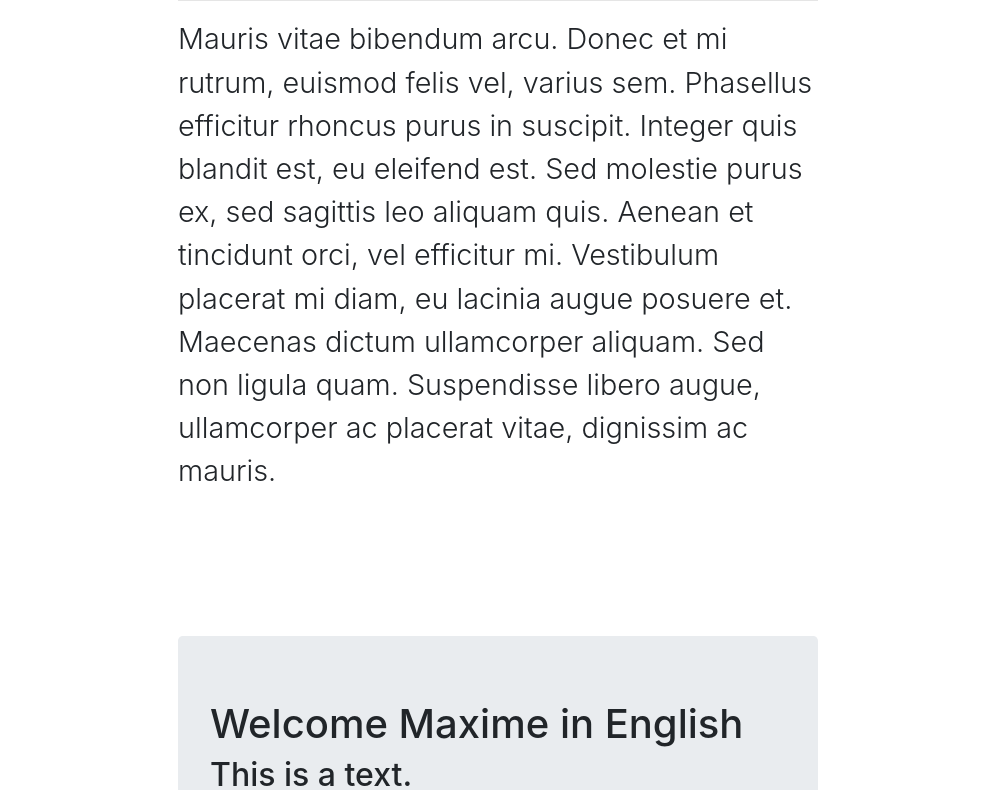
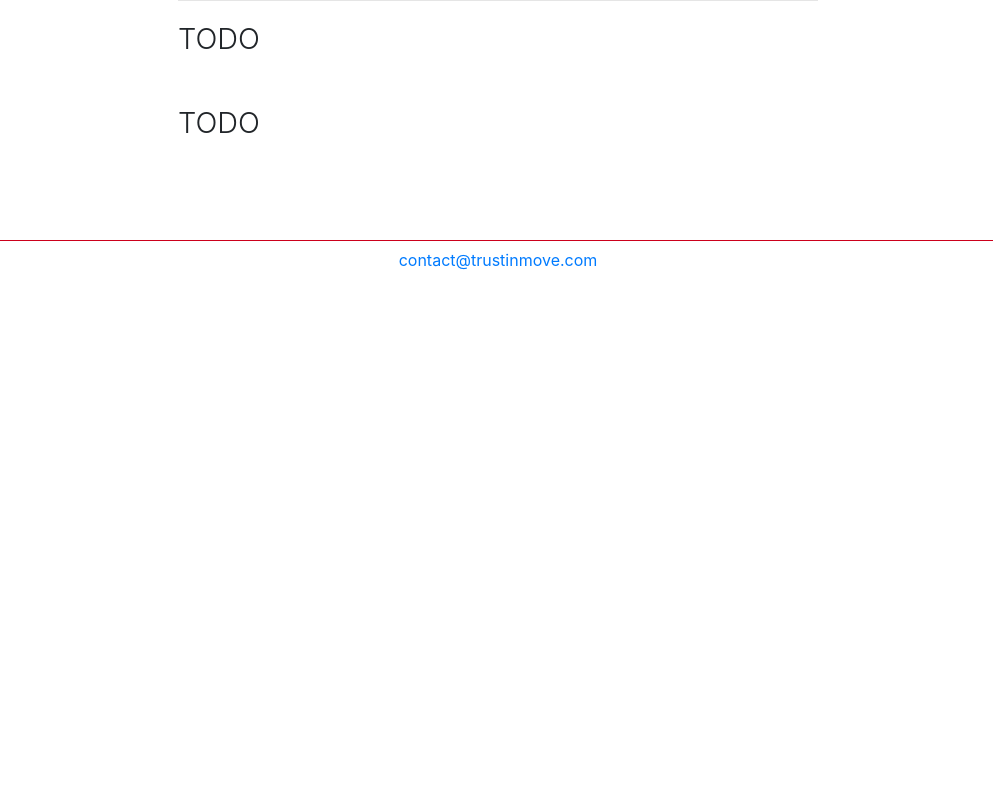
Before and after one commit to mpean/trustinmove, a website built with webpack: page src/index.html in a window 1280 px wide. Shown: the part 430-1220 px from the top of the page, without its empty margins (142-1135 px from the left). After the commit the page ends 800 px from the top, so only its background shows below. Built offline with nearby package versions, Linux system fonts and the light colour scheme.

Commit message:
init simple content

```diff
--- a/src/index.html
+++ b/src/index.html
@@ -10,8 +10,8 @@
     <div class="btn-group btn-group-sm" role="group" aria-label="Basic example">
       <button type="button" class="btn btn-secondary" onclick="displayLanguage('en')">en</button>
       <button type="button" class="btn btn-secondary" onclick="displayLanguage('fr')">fr</button>
-      <button type="button" class="btn btn-secondary">de</button>
-      <button type="button" class="btn btn-secondary">sp</button>
+      <button type="button" class="btn btn-secondary" onclick="displayLanguage('de')">de</button>
+      <button type="button" class="btn btn-secondary" onclick="displayLanguage('sp')">sp</button>
     </div>
   </div>
 </div>
@@ -21,27 +21,11 @@
 <div class="main-layout">
   <div class="content">
     <h1 id="bienvenue">bienvenue</h1>
-    <h2 id="texte">texte</h2>
+    <h2 id="construction">construction</h2>
     <hr>
-    <p id="lorem" class="texte lead">lorem</p>
-  </div>
-</div>
-
-<div class="main-layout">
-  <div class="content jumbotron">
-    <h1 id="bienvenue2">bienvenue</h1>
-    <h2 id="texte2">texte</h2>
-    <hr>
-    <p id="lorem2" class="texte lead">lorem</p>
-  </div>
-</div>
-
-<div class="main-layout">
-  <div class="content">
-    <h1 id="bienvenue3">bienvenue</h1>
-    <h2 id="texte3">texte</h2>
-    <hr>
-    <p id="lorem3" class="texte lead">lorem</p>
+    <p id="intro" class="texte lead">intro</p>
+    <br>
+    <p id="contact" class="texte lead">contact</p>
   </div>
 </div>
 
--- a/src/index.js
+++ b/src/index.js
@@ -6,41 +6,31 @@ import './index.css';
 
 var content = {
   'bienvenue': {
-    'fr': 'Bienvenue Maxime en Français',
-    'en': 'Welcome Maxime in English'
+    'en': 'TODO',
+    'fr': 'Bienvenue chez Trust in Move',
+    'de': 'TODO',
+    'sp': 'TODO',
   },
-  'texte': {
-    'fr': 'Ceci est un texte.',
-    'en': 'This is a text.'
+  'construction': {
+    'en': 'TODO',
+    'fr': 'Ce site est en construction',
+    'de': 'TODO',
+    'sp': 'TODO',
   },
-  'lorem': {
-    'fr': 'Trust in Move accompagne les entreprises vers demain : internationalisation, export, efficacité commerciale, facilitation du changement. Parce que nous vivons dans un monde en mouvement et savoir en tirer bénéfice est une des clefs du succès. ',
-    'en': 'Mauris vitae bibendum arcu. Donec et mi rutrum, euismod felis vel, varius sem. Phasellus efficitur rhoncus purus in suscipit. Integer quis blandit est, eu eleifend est. Sed molestie purus ex, sed sagittis leo aliquam quis. Aenean et tincidunt orci, vel efficitur mi. Vestibulum placerat mi diam, eu lacinia augue posuere et. Maecenas dictum ullamcorper aliquam. Sed non ligula quam. Suspendisse libero augue, ullamcorper ac placerat vitae, dignissim ac mauris.'
+  'intro': {
+    'en': 'TODO',
+    'fr': 'Trust in Move accompagne les entreprises vers demain : internationalisation, export, efficacité commerciale, facilitation du changement. Parce' +
+    ' que nous vivons dans un monde en mouvement et savoir en tirer bénéfice est une des clefs du succès.',
+    'de': 'Trust in Move begleitet Unternehmen in die Welt von morgen: Internationalisierung, Export, Vertriebseffizienz, Veränderungsmanagement. Weil wir' +
+    ' in einer Welt in Bewegung leben, und das Beste daraus zu ziehen führt uns zum Erfolg!',
+    'sp': 'TODO'
   },
-  'bienvenue2': {
-    'fr': 'Bienvenue Maxime en Français',
-    'en': 'Welcome Maxime in English'
-  },
-  'texte2': {
-    'fr': 'Ceci est un texte.',
-    'en': 'This is a text.'
-  },
-  'lorem2': {
-    'fr': 'Trust in Move accompagne les entreprises vers demain : internationalisation, export, efficacité commerciale, facilitation du changement. Parce que nous vivons dans un monde en mouvement et savoir en tirer bénéfice est une des clefs du succès. ',
-    'en': 'Mauris vitae bibendum arcu. Donec et mi rutrum, euismod felis vel, varius sem. Phasellus efficitur rhoncus purus in suscipit. Integer quis blandit est, eu eleifend est. Sed molestie purus ex, sed sagittis leo aliquam quis. Aenean et tincidunt orci, vel efficitur mi. Vestibulum placerat mi diam, eu lacinia augue posuere et. Maecenas dictum ullamcorper aliquam. Sed non ligula quam. Suspendisse libero augue, ullamcorper ac placerat vitae, dignissim ac mauris.'
-  },
-  'bienvenue3': {
-    'fr': 'Bienvenue Maxime en Français',
-    'en': 'Welcome Maxime in English'
-  },
-  'texte3': {
-    'fr': 'Ceci est un texte.',
-    'en': 'This is a text.'
-  },
-  'lorem3': {
-    'fr': 'Trust in Move accompagne les entreprises vers demain : internationalisation, export, efficacité commerciale, facilitation du changement. Parce que nous vivons dans un monde en mouvement et savoir en tirer bénéfice est une des clefs du succès. ',
-    'en': 'Mauris vitae bibendum arcu. Donec et mi rutrum, euismod felis vel, varius sem. Phasellus efficitur rhoncus purus in suscipit. Integer quis blandit est, eu eleifend est. Sed molestie purus ex, sed sagittis leo aliquam quis. Aenean et tincidunt orci, vel efficitur mi. Vestibulum placerat mi diam, eu lacinia augue posuere et. Maecenas dictum ullamcorper aliquam. Sed non ligula quam. Suspendisse libero augue, ullamcorper ac placerat vitae, dignissim ac mauris.'
-  },
+  'contact': {
+    'en': 'TODO',
+    'fr': 'Contactez-nous pour plus d’informations : contact@trustinmove.com',
+    'de': 'Kontaktieren Sie uns für mehr Informationen: contact@trustinmove.com',
+    'sp': 'TODO',
+  }
 };
 
 var lang = 'en';
```
